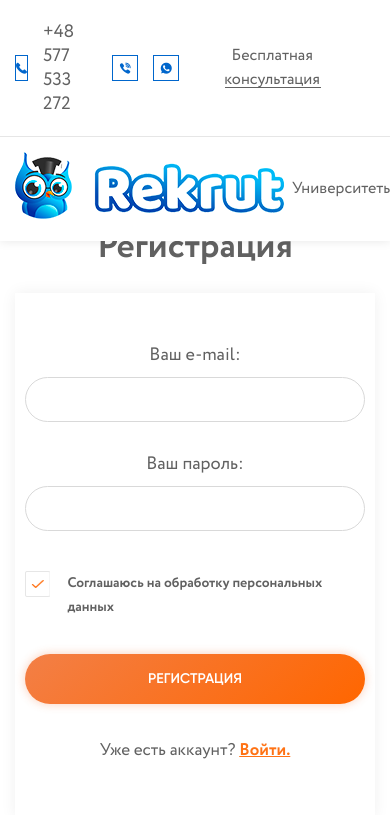
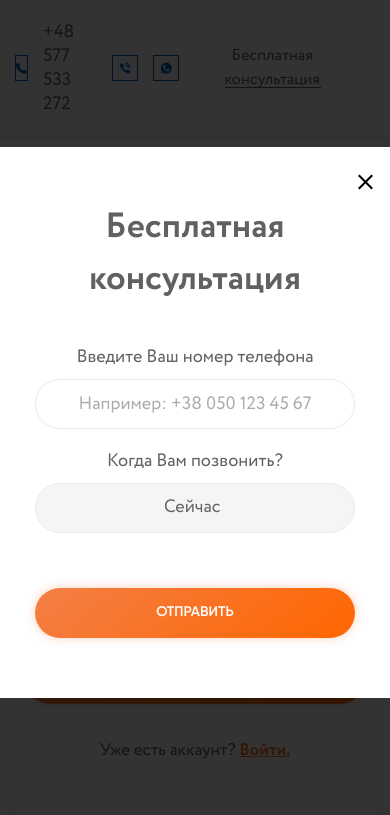
Before and after one commit to EugeneKuhot/Rekrut.pl, a website: page app/form.html in a window 390 px wide. Shown: the top 815 px of the page. Drawn offline with nearby package versions, Linux system fonts and the light colour scheme; files whose address does not match are found by name.

Commit message:
adaptive popup

```diff
--- a/app/form.html
+++ b/app/form.html
@@ -102,7 +102,7 @@
 
 				</form>
 
-				<div class="certificate-overlay visually-hidden">
+				<div class="certificate-overlay ">
 					<form action="" method="post" class="free-reg-popup form">
 						<div class="free-reg-popup__close-btn" tabindex="0">
 							<span class="close-btn-cross1"></span>
--- a/app/scss/_form.css
+++ b/app/scss/_form.css
@@ -284,7 +284,7 @@
 .free-reg-popup__phone-input,
 .free-reg-popup__callback-input {
     margin-top: 10px;
-    width: 400px;
+    width: 100%;
     height: 50px;
     opacity: .6;
     border: 1px solid #dcdcdc;
@@ -308,6 +308,7 @@
     display: flex;
     flex-direction: column;
     text-align: center;
+    width: 100%;
     margin-bottom: 20px;
 }
 
@@ -381,6 +382,20 @@
     .form__data-processing-description {
         font-size: 14px;
     }
+
+    .free-reg-popup {
+        margin: auto;
+        padding: 25px 35px;
+    }
+
+    .free-reg-popup__title {
+        font-size: 35px;
+    }
+
+    .free-reg-popup__close-btn {
+        margin-right: -20px;
+    }
+
 }
 
 @media (max-width: 400px) {
```
